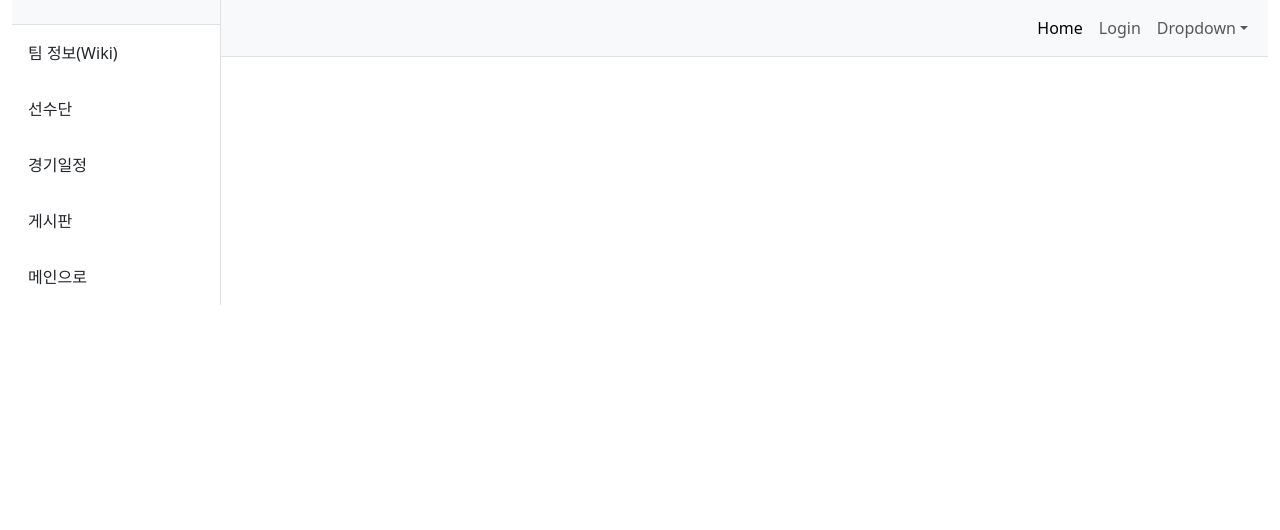
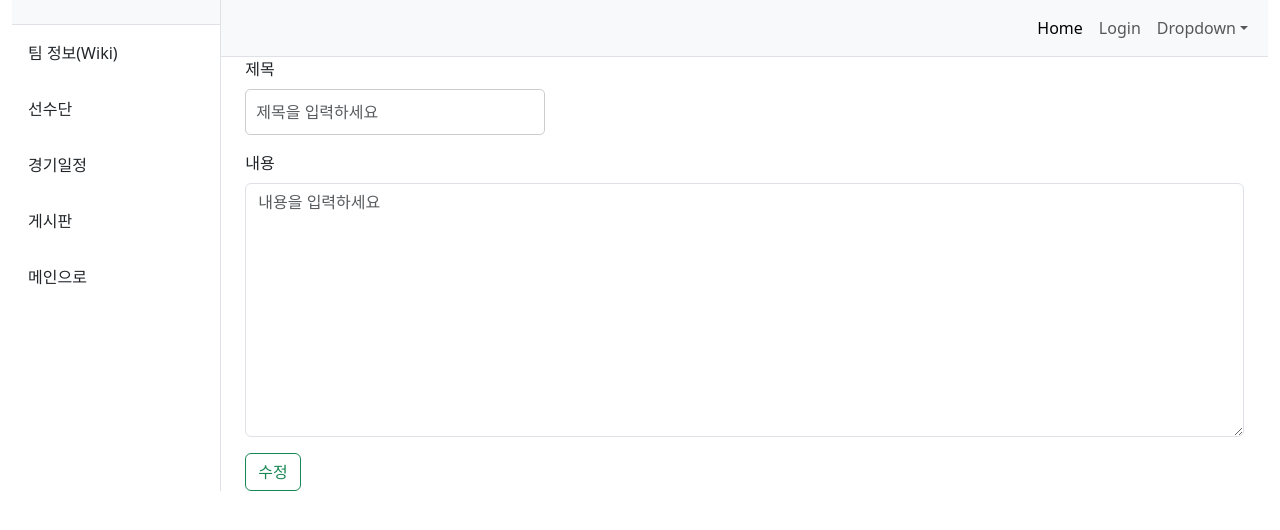
Before and after one commit to ljkhyeong/Soccer-Fan-Board, a React (Create React App) app in the folder soccer-front/soccer-front-app/: page /team/arsenal/board/1/update in a window 1280 px wide. Shown: the top 530 px of the page. Built offline with nearby package versions, Linux system fonts and the light colour scheme; no server answers.

Commit message:
feat: (프론트) 라우팅 UpdatePost 컴포넌트 추가

```diff
--- a/soccer-front/soccer-front-app/src/components/main/Team.js
+++ b/soccer-front/soccer-front-app/src/components/main/Team.js
@@ -15,6 +15,7 @@ import WikiDoc from "../team/wiki/WikiDoc";
 import CreateWikiDoc from "../team/wiki/CreateWikiDoc";
 import DocHistory from "../team/wiki/DocHistory";
 import Players from "../team/players/Players";
+import UpdatePost from "../team/board/UpdatePost";
 
 const SPRING_SERVER_URL = process.env.REACT_APP_SPRING_SERVER_URL;
 
@@ -136,6 +137,7 @@ const Team = () => {
                         <Route path="board" element={<Board />} />
                         <Route path="board/create" element={<CreatePost />} />
                         <Route path="board/:postId" element={<PostDetail />} />
+                        <Route path="board/:postId/update" element={<UpdatePost/>} />
                     </Routes>
                 </Container>
             </Col>
```
